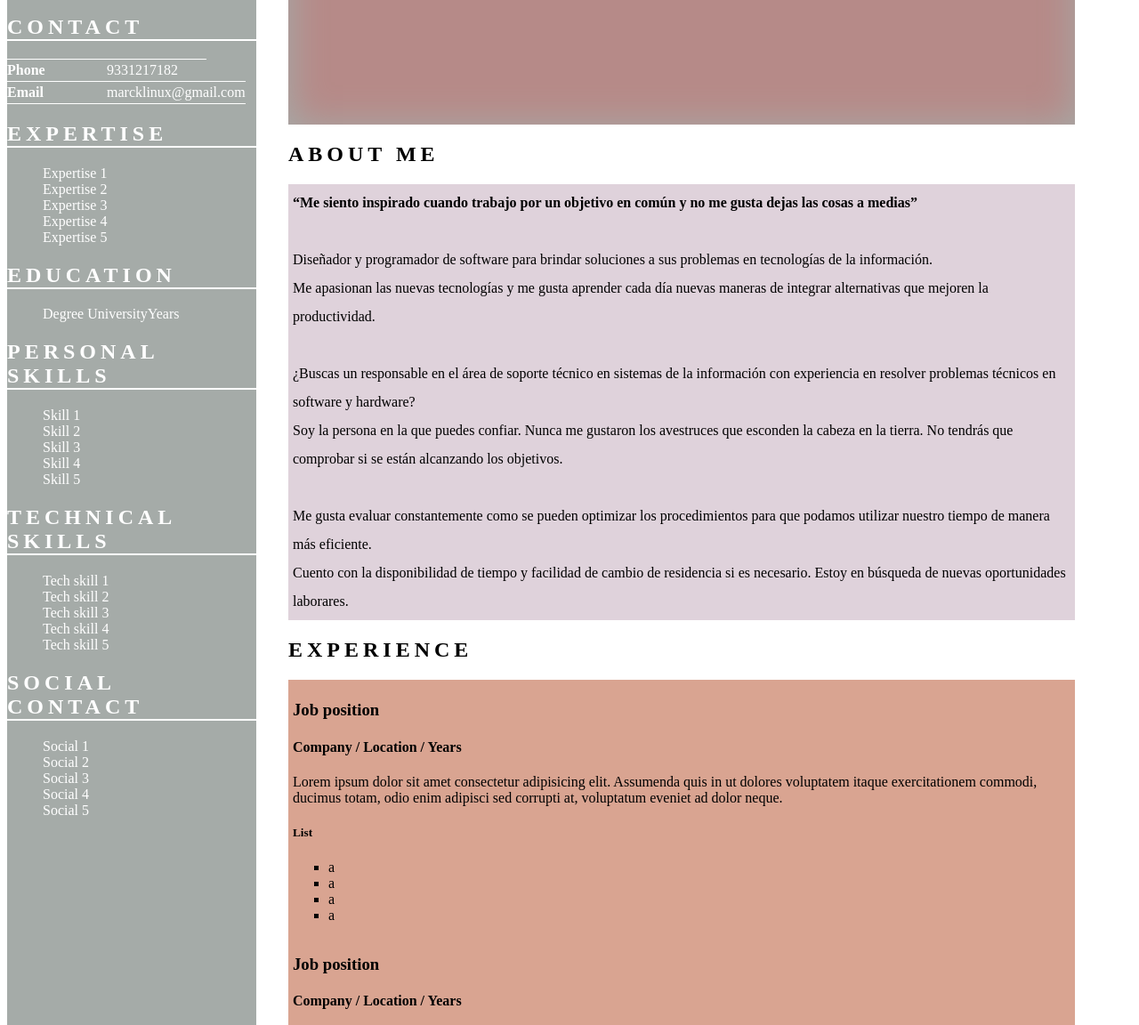
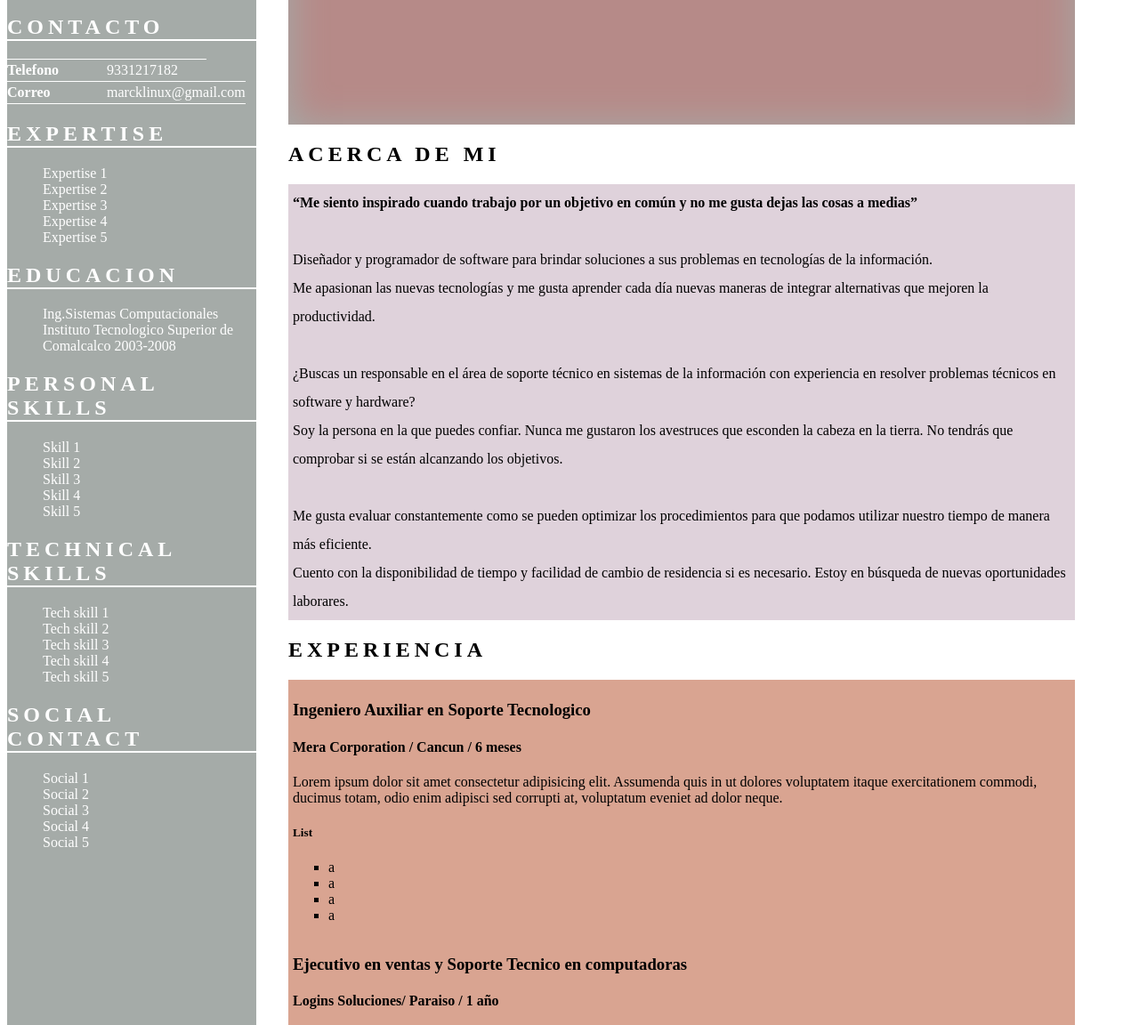
Before and after one commit to marcklinux/my-resume, a plain HTML site: page index.html in a window 1280 px wide. Shown: the part 249-1401 px from the top of the page at 89% size. Drawn offline with Linux system fonts and the light colour scheme.

Commit message:
added translate and experience

```diff
--- a/index.html
+++ b/index.html
@@ -16,11 +16,11 @@
               <figcaption>Marco Dominguez</figcaption>
             </figure>
             <section>
-                <h2>Contact</h2>
+                <h2>Contacto</h2>
                 <dl>
-                    <dt>Phone</dt>
+                    <dt>Telefono</dt>
                     <dd>9331217182</dd>
-                    <dt>Email</dt>
+                    <dt>Correo</dt>
                     <dd>marcklinux@gmail.com</dd>
                 </dl>
                 <div class="clear"></div>
@@ -36,11 +36,12 @@
               </ul>
             </section>
             <section>
-              <h2>Education</h2>
+              <h2>Educacion</h2>
               <ul>
                 <li>
-                  <span>Degree</span>
-                  <span>University</span><span>Years</span>
+                  <span>Ing.Sistemas Computacionales</span>
+                  <span>Instituto Tecnologico Superior de Comalcalco</span>
+                  <span>2003-2008</span>
                 </li>
               </ul>
             </section>
@@ -83,7 +84,7 @@
         <h2>Web Designer</h2>
       </section>
       <section class="about-me">
-        <h2>About me</h2>
+        <h2>Acerca de mi</h2>
         <p>
           <b
             >“Me siento inspirado cuando trabajo por un objetivo en común y no
@@ -109,11 +110,11 @@
         </p>
       </section>
       <section>
-        <h2>Experience</h2>
+        <h2>Experiencia</h2>
        <div class="experience">
         <article>
-            <h3>Job position</h3>
-            <h4>Company / Location / Years</h4>
+            <h3>Ingeniero Auxiliar en Soporte Tecnologico</h3>
+            <h4>Mera Corporation / Cancun  / 6 meses</h4>
             <p>
               Lorem ipsum dolor sit amet consectetur adipisicing elit. Assumenda
               quis in ut dolores voluptatem itaque exercitationem commodi, ducimus
@@ -129,8 +130,8 @@
             </ul>
           </article>
           <article>
-            <h3>Job position</h3>
-            <h4>Company / Location / Years</h4>
+            <h3>Ejecutivo en ventas y Soporte Tecnico en computadoras</h3>
+            <h4>Logins Soluciones/ Paraiso / 1 año</h4>
             <p>
               Lorem ipsum dolor sit amet consectetur adipisicing elit. Assumenda
               quis in ut dolores voluptatem itaque exercitationem commodi, ducimus
@@ -146,8 +147,8 @@
             </ul>
           </article>
           <article>
-            <h3>Job position</h3>
-            <h4>Company / Location / Years</h4>
+            <h3>Asesor de Soporte Tecnico en Equipos Multifuncionales</h3>
+            <h4>EXI Tabasco/ Villahermosa / 3 años</h4>
             <p>
               Lorem ipsum dolor sit amet consectetur adipisicing elit. Assumenda
               quis in ut dolores voluptatem itaque exercitationem commodi, ducimus
@@ -166,7 +167,7 @@
       </section>
       <!--Start references section-->
       <section>
-        <h2>References</h2>
+        <h2>Referencias</h2>
         <div class="references">
         <article>
           <figure>
```
